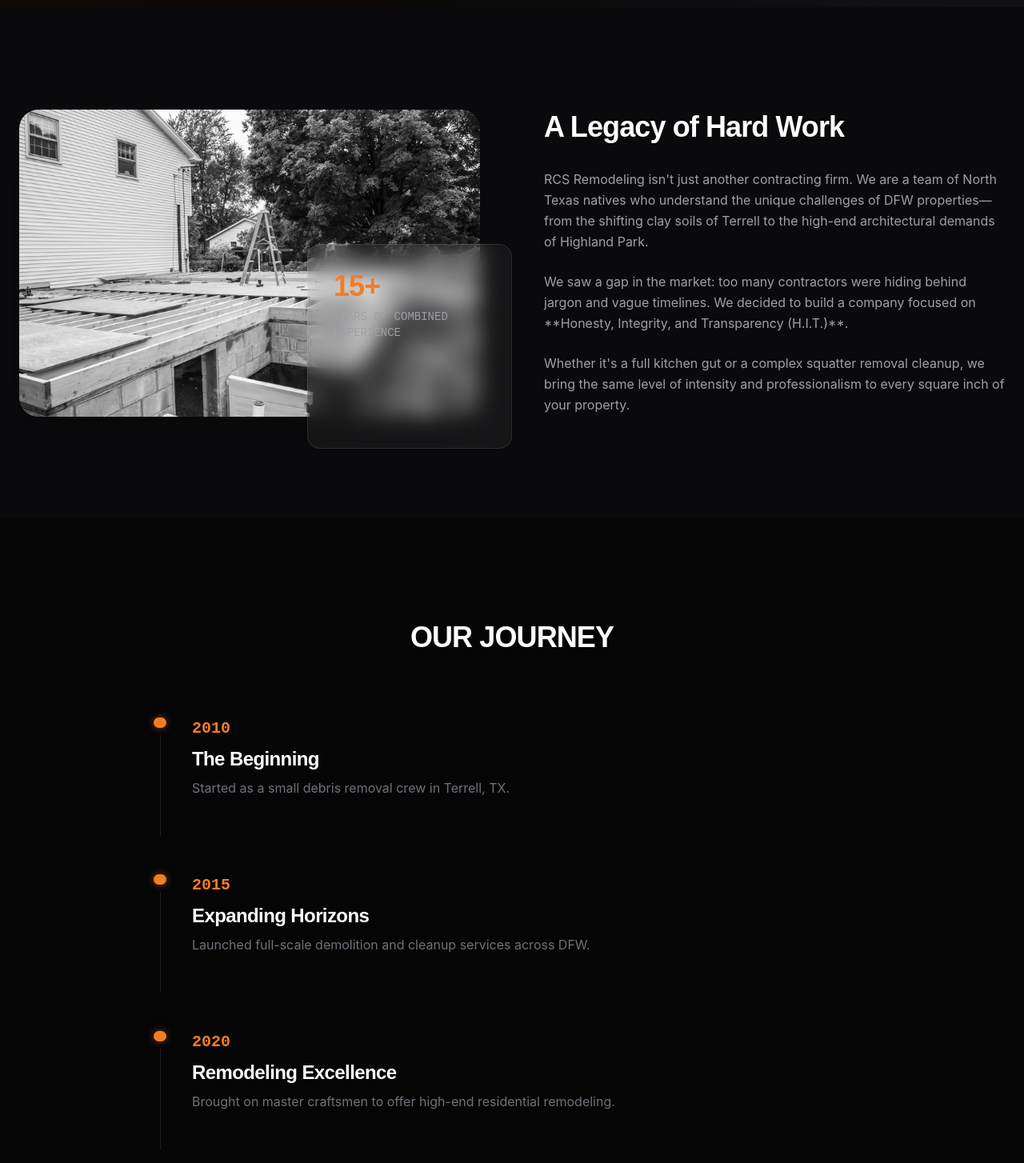
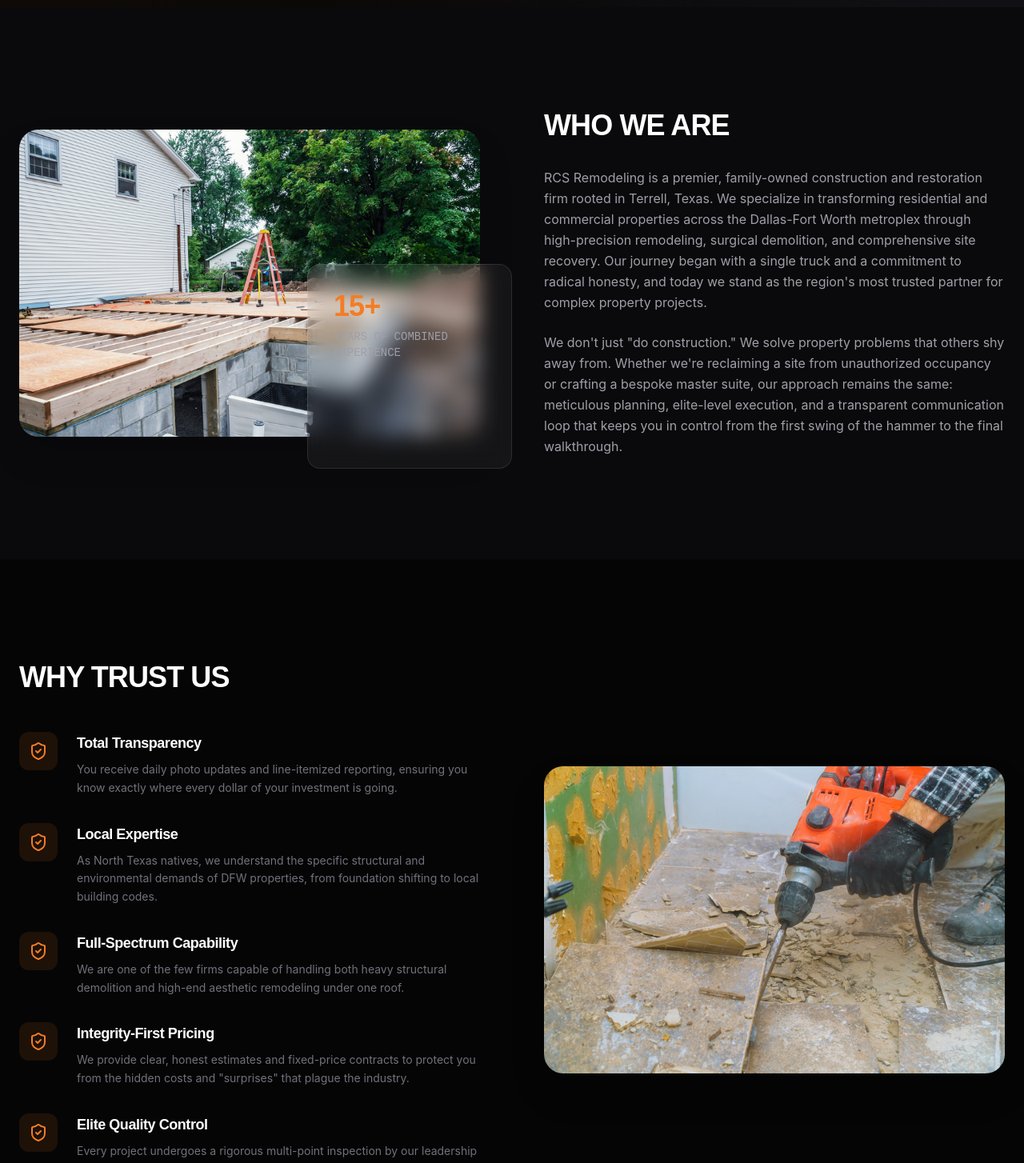
Before and after one commit to Founditmarketing/rcs_remodeling, a React (Vite) app: page /about in a window 1280 px wide. Shown: the part 520-1974 px from the top of the page at 80% size. Built offline with nearby package versions, Linux system fonts and the light colour scheme.

Commit message:
Update About page content (Who We Are, Why Trust Us) and functionalize Contact page (Formspree, Map link)

```diff
--- a/src/pages/About.tsx
+++ b/src/pages/About.tsx
@@ -29,7 +29,7 @@
             <img
               src="/page-images/rcs-room-add-1.jpg"
               alt="Elite DFW Remodeling Roots"
-              className="rounded-3xl shadow-2xl grayscale hover:grayscale-0 transition-all duration-700"
+              className="rounded-3xl shadow-2xl transition-all duration-700"
               referrerPolicy="no-referrer"
             />
             <div className="absolute -bottom-10 -right-10 w-64 h-64 glass-card p-8 hidden md:block">
@@ -38,26 +38,61 @@
             </div>
           </div>
           <div>
-            <h2 className="text-4xl font-display font-bold text-white mb-8">A Legacy of Hard Work</h2>
+            <h2 className="text-4xl font-display font-bold text-white mb-8">WHO WE ARE</h2>
             <div className="space-y-6 text-zinc-400 leading-relaxed">
               <p>
-                RCS Remodeling isn't just another contracting firm. We are a team of North Texas natives who understand the unique challenges of DFW properties—from the shifting clay soils of Terrell to the high-end architectural demands of Highland Park.
+                RCS Remodeling is a premier, family-owned construction and restoration firm rooted in Terrell, Texas. We specialize in transforming residential and commercial properties across the Dallas-Fort Worth metroplex through high-precision remodeling, surgical demolition, and comprehensive site recovery. Our journey began with a single truck and a commitment to radical honesty, and today we stand as the region's most trusted partner for complex property projects.
               </p>
               <p>
-                We saw a gap in the market: too many contractors were hiding behind jargon and vague timelines. We decided to build a company focused on **Honesty, Integrity, and Transparency (H.I.T.)**.
-              </p>
-              <p>
-                Whether it's a full kitchen gut or a complex squatter removal cleanup, we bring the same level of intensity and professionalism to every square inch of your property.
+                We don't just "do construction." We solve property problems that others shy away from. Whether we're reclaiming a site from unauthorized occupancy or crafting a bespoke master suite, our approach remains the same: meticulous planning, elite-level execution, and a transparent communication loop that keeps you in control from the first swing of the hammer to the final walkthrough.
               </p>
             </div>
           </div>
         </div>
       </section>
 
+      {/* Why Trust Us */}
+      <section className="py-32 px-6 bg-obsidian">
+        <div className="max-w-7xl mx-auto">
+          <div className="grid grid-cols-1 lg:grid-cols-2 gap-20 items-center">
+            <div className="order-2 lg:order-1">
+              <h2 className="text-4xl font-display font-bold text-white mb-12">WHY TRUST US</h2>
+              <div className="space-y-8">
+                {[
+                  { title: 'Total Transparency', desc: 'You receive daily photo updates and line-itemized reporting, ensuring you know exactly where every dollar of your investment is going.' },
+                  { title: 'Local Expertise', desc: 'As North Texas natives, we understand the specific structural and environmental demands of DFW properties, from foundation shifting to local building codes.' },
+                  { title: 'Full-Spectrum Capability', desc: 'We are one of the few firms capable of handling both heavy structural demolition and high-end aesthetic remodeling under one roof.' },
+                  { title: 'Integrity-First Pricing', desc: 'We provide clear, honest estimates and fixed-price contracts to protect you from the hidden costs and "surprises" that plague the industry.' },
+                  { title: 'Elite Quality Control', desc: 'Every project undergoes a rigorous multi-point inspection by our leadership team to ensure it meets our "Elite Standard" before we sign off.' }
+                ].map((item, i) => (
+                  <div key={i} className="flex gap-6 group">
+                    <div className="w-12 h-12 rounded-xl bg-accent/10 flex items-center justify-center shrink-0 group-hover:bg-accent/20 transition-colors">
+                      <ShieldCheck className="text-accent" size={24} />
+                    </div>
+                    <div>
+                      <h4 className="text-white font-bold text-lg mb-2">{item.title}</h4>
+                      <p className="text-zinc-500 text-sm leading-relaxed">{item.desc}</p>
+                    </div>
+                  </div>
+                ))}
+              </div>
+            </div>
+            <div className="order-1 lg:order-2">
+              <img
+                src="/page-images/drill-hammer-1.jpg"
+                alt="Elite Quality Control"
+                className="rounded-3xl shadow-2xl"
+                referrerPolicy="no-referrer"
+              />
+            </div>
+          </div>
+        </div>
+      </section>
+
       {/* Timeline */}
-      <section className="py-32 px-6 bg-obsidian">
+      <section className="py-32 px-6 bg-slate-dark">
         <div className="max-w-4xl mx-auto">
-          <h2 className="text-4xl font-display font-bold text-white mb-20 text-center">OUR JOURNEY</h2>
+          <h2 className="text-4xl font-display font-bold text-white mb-20 text-center uppercase tracking-widest">Our Evolution</h2>
           <div className="space-y-12">
             {[
               { year: '2010', title: 'The Beginning', desc: 'Started as a small debris removal crew in Terrell, TX.' },
@@ -80,37 +115,6 @@
           </div>
         </div>
       </section>
-
-      {/* Meet the Crew */}
-      <section className="py-32 px-6 bg-slate-dark">
-        <div className="max-w-7xl mx-auto">
-          <div className="text-center mb-20">
-            <h2 className="text-4xl font-display font-bold text-white mb-4">THE ELITE SQUAD</h2>
-            <p className="text-zinc-500">The hands and minds behind the DFW's finest builds.</p>
-          </div>
-          <div className="grid grid-cols-1 md:grid-cols-3 gap-8">
-            {[
-              { name: 'Rick C.', role: 'Founder & Lead Strategist', bio: 'A Terrell native with a vision for transparent contracting.' },
-              { name: 'Sarah M.', role: 'Design Director', bio: 'Expert in modern Texas aesthetics and high-end finishes.' },
-              { name: 'Dave T.', role: 'Operations Chief', bio: 'Ensuring every demo and cleanup is executed with military precision.' }
-            ].map((member) => (
-              <div key={member.name} className="group relative h-[500px] rounded-3xl overflow-hidden glass-card">
-                <img
-                  src="/page-images/drill-hammer-1.jpg"
-                  alt={member.name}
-                  className="w-full h-full object-cover opacity-60 group-hover:opacity-100 transition-opacity duration-500"
-                  referrerPolicy="no-referrer"
-                />
-                <div className="absolute inset-x-0 bottom-0 p-8 bg-gradient-to-t from-obsidian to-transparent translate-y-20 group-hover:translate-y-0 transition-transform duration-500">
-                  <h4 className="text-2xl font-display font-bold text-white">{member.name}</h4>
-                  <p className="text-accent text-sm font-mono uppercase mb-4">{member.role}</p>
-                  <p className="text-zinc-400 text-sm opacity-0 group-hover:opacity-100 transition-opacity delay-200">{member.bio}</p>
-                </div>
-              </div>
-            ))}
-          </div>
-        </div>
-      </section>
     </div>
   );
 }
```
Also changed, not shown: src/pages/Contact.tsx (+29 -10 lines).
